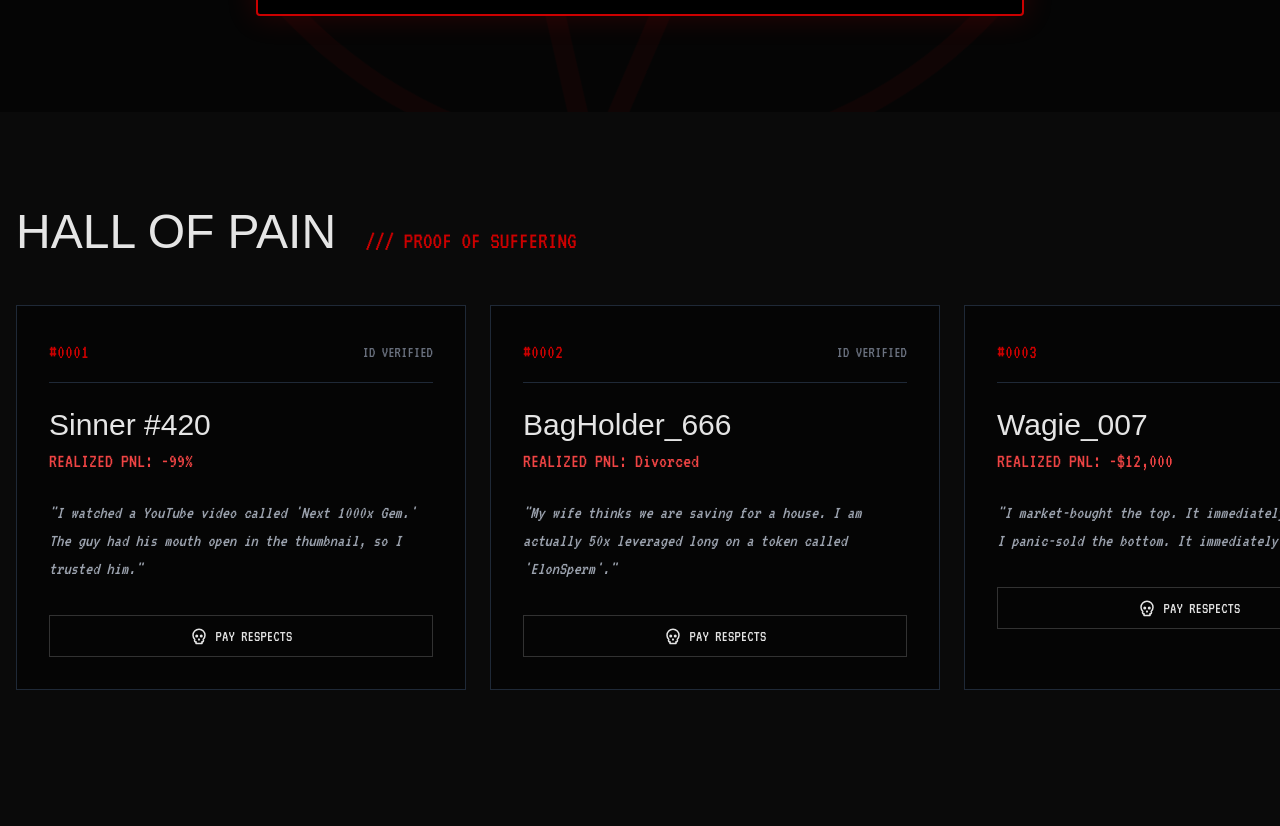
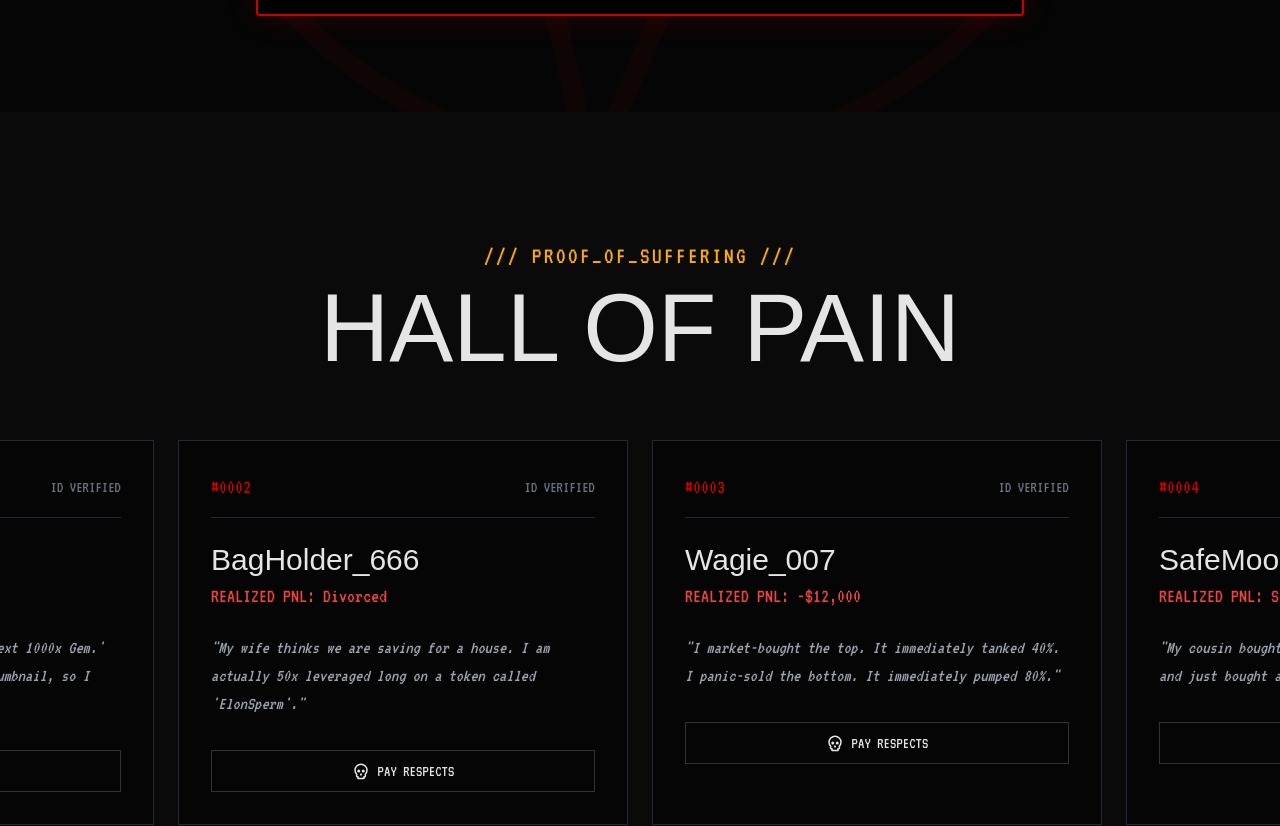
Before and after one commit to Pluviophile84/HELLCOIN, a Next.js app: page / in a window 1280 px wide. Shown: the part 5365-6191 px from the top of the page. Built offline with nearby package versions, Linux system fonts and the light colour scheme; a web font is replaced by a local one.

Commit message:
Update HallOfPain.tsx

```diff
--- a/components/sections/HallOfPain.tsx
+++ b/components/sections/HallOfPain.tsx
@@ -1,5 +1,4 @@
 "use client";
-import { useRef } from "react";
 import { Skull } from "lucide-react";
 
 const sinners = [
@@ -11,15 +10,30 @@ const sinners = [
 
 export const HallOfPain = () => {
   return (
-    <section className="py-24 bg-hell-dark overflow-hidden">
-      <div className="max-w-7xl mx-auto px-4 mb-12">
-        <h2 className="font-gothic text-5xl text-hell-white">HALL OF PAIN <span className="text-hell-red text-2xl ml-4 font-terminal">/// PROOF OF SUFFERING</span></h2>
+    <section id="hall-of-pain" className="py-32 bg-hell-dark overflow-hidden">
+      <div className="max-w-7xl mx-auto px-4 mb-16">
+
+        {/* --- HEADER: WARNING TAPE STYLE (CORRECTED) --- */}
+        <div className="flex flex-col items-center text-center gap-2">
+          {/* Gold Text, No Box, Triple Slashes */}
+          <span className="font-terminal text-[#ffae00] text-xl md:text-2xl tracking-widest uppercase">
+            /// PROOF_OF_SUFFERING ///
+          </span>
+
+          <h2 className="font-gothic text-6xl md:text-8xl text-hell-white">
+            HALL OF PAIN
+          </h2>
+        </div>
+
       </div>
 
-      {/* Horizontal Scroll Container */}
-      <div className="flex gap-6 px-4 overflow-x-auto pb-8 snap-x">
+      {/* --- CARDS CONTAINER --- */}
+      <div className="flex gap-6 px-4 overflow-x-auto pb-8 snap-x md:justify-center">
         {sinners.map((sinner, i) => (
-          <div key={i} className="flex-none w-[350px] md:w-[450px] bg-hell-black border border-gray-800 p-8 snap-center hover:border-hell-red transition-colors group">
+          <div
+            key={i}
+            className="flex-none w-[350px] md:w-[450px] bg-hell-black border border-gray-800 p-8 snap-center hover:border-hell-red transition-colors group relative"
+          >
             <div className="flex justify-between items-center mb-6 border-b border-gray-800 pb-4">
               <span className="font-terminal text-hell-red text-xl">{sinner.id}</span>
               <span className="font-terminal text-gray-500">ID VERIFIED</span>
```
